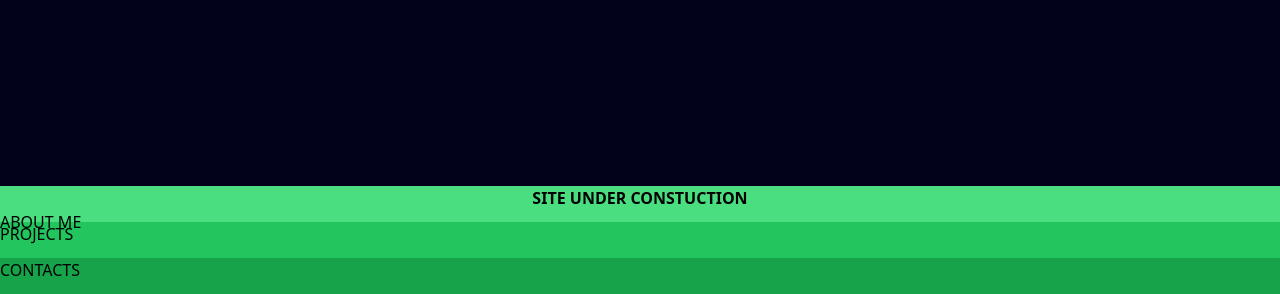
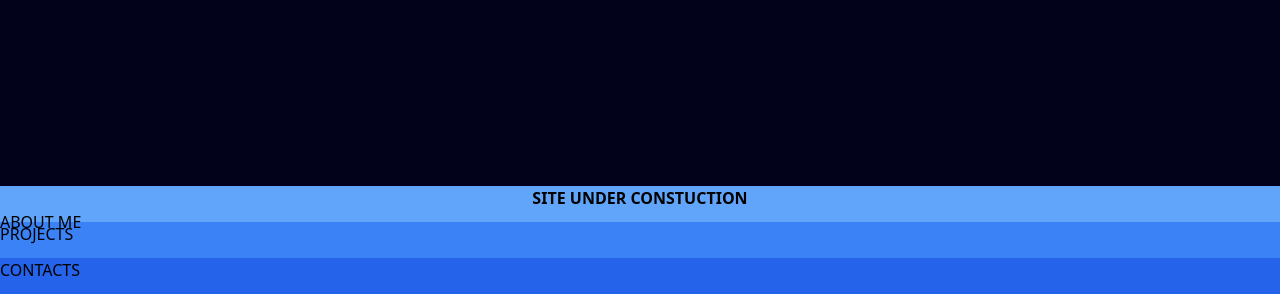
Before and after one commit to AlnickClores/portfolio-website-v2, a website: page src/index.html in a window 1280 px wide. Shown: the part 614-908 px from the top of the page. Drawn offline with Linux system fonts and the light colour scheme.

Commit message:
changed bg-color

```diff
--- a/src/index.html
+++ b/src/index.html
@@ -111,14 +111,14 @@
         </li>
       </ul>
     </div>
-    <div class="bg-green-400 h-9" id="about">
+    <div class="bg-blue-400 h-9" id="about">
       <h1 class="text-center font-bold">SITE UNDER CONSTUCTION</h1>
       <h1>ABOUT ME</h1>
     </div>
-    <div class="bg-green-500 h-9" id="projects">
+    <div class="bg-blue-500 h-9" id="projects">
       <h1>PROJECTS</h1>
     </div>
-    <div class="bg-green-600 h-9" id="contacts">
+    <div class="bg-blue-600 h-9" id="contacts">
       <h1>CONTACTS</h1>
     </div>
     <script src="script.js"></script>
```
Also changed, not shown: src/styles.css.
